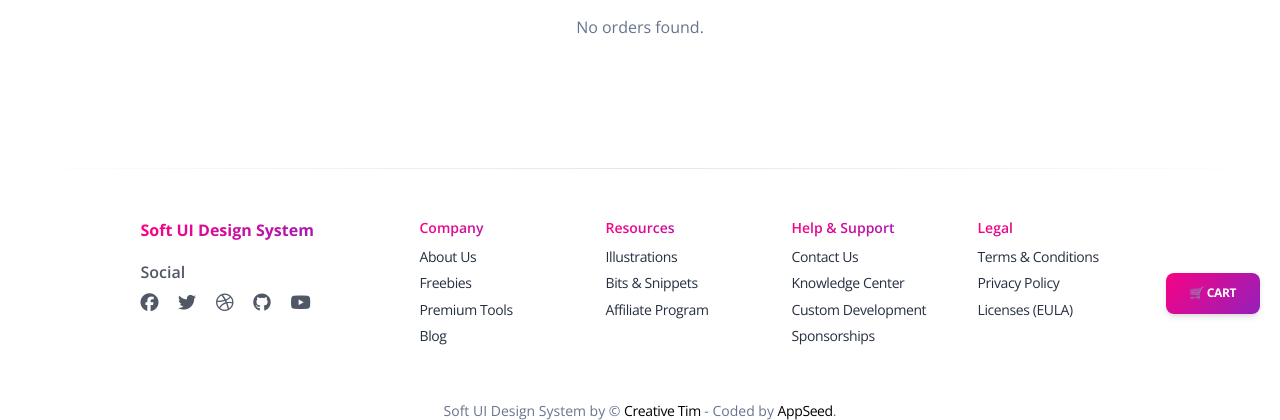
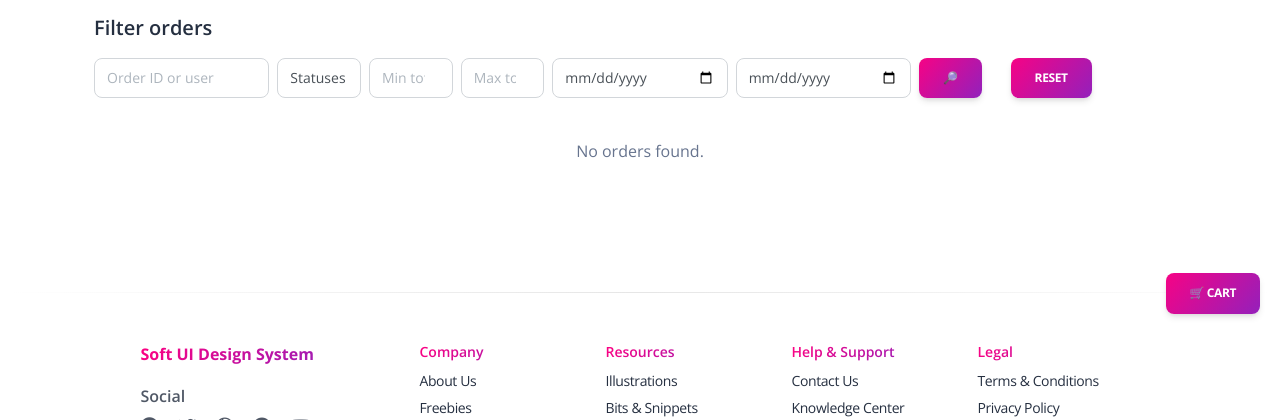
Before and after one commit to B0hdanR/minishop_manager, a Django app: page /orders/ in a window 1280 px wide. Shown: the part 450-870 px from the top of the page. Run offline with Django 5.2, Linux system fonts and the light colour scheme; the visitor is signed in with stand-in values (Sample User, id 1); data that the repository does not hold is empty; some libraries are stand-ins or nearby versions.

Commit message:
add OrderFilterMixin and Forms for filters in orders and myorders

```diff
--- a/shop/forms.py
+++ b/shop/forms.py
@@ -17,3 +17,59 @@ class OrderStatusUpdateForm(forms.ModelForm):
     class Meta:
         model = Order
         fields = ["status"]
+
+class OrderFilterForm(forms.Form):
+    name = forms.CharField(
+        max_length=100,
+        required=False,
+        label="",
+        widget=forms.TextInput(attrs={
+            "placeholder": "Order ID or user",
+            "class": "form-control",
+        }),
+    )
+    status = forms.ChoiceField(
+        required=False,
+        choices=[("", "Statuses")] + Order.STATUS_CHOICES,
+        widget=forms.Select(attrs={"class": "form-control"}),
+    )
+
+    total_min = forms.DecimalField(
+        required=False,
+        min_value=0,
+        label="Min total",
+        widget=forms.NumberInput(attrs={
+            "class": "form-control",
+            "placeholder": "Min total",
+        }),
+    )
+
+    total_max = forms.DecimalField(
+        required=False,
+        min_value=0,
+        label="Max total",
+        widget=forms.NumberInput(attrs={
+            "class": "form-control",
+            "placeholder": "Max total",
+        }),
+    )
+
+    date_from = forms.DateField(
+        required=False,
+        widget=forms.DateInput(attrs={
+            "type": "date",
+            "class": "form-control",
+        }),
+    )
+
+    date_to = forms.DateField(
+        required=False,
+        widget=forms.DateInput(attrs={
+            "type": "date",
+            "class": "form-control",
+        }),
+    )
+
+    class Meta:
+        model = Order
+        fields = ["status"]
--- /dev/null
+++ b/shop/mixins.py
@@ -0,0 +1,56 @@
+from django.db.models import Sum, F
+from shop.forms import OrderFilterForm
+from shop.models import Order
+
+
+class OrderFilterMixin:
+    filter_from_class = OrderFilterForm
+
+    def get_base_queryset(self):
+        return (
+            Order.objects.
+            select_related("user").
+            prefetch_related("items__product").
+            annotate(total=Sum(F("items__quantity")*F("items__product__price")))
+        )
+
+    def get_queryset(self):
+        queryset = self.get_base_queryset()
+        form = self.filter_from_class(self.request.GET)
+
+        if form.is_valid():
+            name = form.cleaned_data.get("name")
+            status = form.cleaned_data.get("status")
+            total_min = form.cleaned_data.get("total_min")
+            total_max = form.cleaned_data.get("total_max")
+            date_from = form.cleaned_data.get("date_from")
+            date_to = form.cleaned_data.get("date_to")
+
+            if name:
+                if name.isdigit():
+                    queryset = queryset.filter(id=int(name))
+                else:
+                    queryset = queryset.filter(user__username__icontains=name)
+
+
+            if status:
+                queryset = queryset.filter(status=status)
+
+            if total_min is not None:
+                queryset = queryset.filter(total__gte=total_min)
+            if total_max is not None:
+                queryset = queryset.filter(total__lte=total_max)
+
+            if date_from:
+                queryset = queryset.filter(created_at__date__gte=date_from)
+            if date_to:
+                queryset = queryset.filter(created_at__date__lte=date_to)
+        self.filter_form = form
+        return queryset
+
+    def get_context_data(self, **kwargs):
+        context = super().get_context_data(**kwargs)
+        context["filter_form"] = getattr(
+            self, "filter_form", self.filter_from_class()
+        )
+        return context
--- a/shop/views.py
+++ b/shop/views.py
@@ -1,6 +1,7 @@
 from django.contrib.auth.decorators import login_required
 from django.contrib.auth.mixins import LoginRequiredMixin, UserPassesTestMixin
 from django.db import transaction
+from django.db.models import F, Sum, Q
 from django.shortcuts import render, get_object_or_404, redirect
 from django.urls import reverse_lazy
 from django.views import View, generic
@@ -8,8 +9,9 @@ from django.contrib.auth import get_user_model
 from django.views.decorators.http import require_POST
 from django.contrib import messages
 
+from shop.mixins import OrderFilterMixin
 from shop.models import Product, Order, ProductCategory, OrderItem
-from shop.forms import ProductForm, OrderStatusUpdateForm
+from shop.forms import ProductForm, OrderStatusUpdateForm, OrderFilterForm
 
 
 def index(request):
@@ -51,7 +53,7 @@ class ProductDeleteView(LoginRequiredMixin, generic.DeleteView):
     success_url = reverse_lazy("shop:product-list")
 
 
-class OrderListView(LoginRequiredMixin, UserPassesTestMixin, generic.ListView):
+class OrderListView(LoginRequiredMixin, UserPassesTestMixin, OrderFilterMixin, generic.ListView):
     model = Order
     paginate_by = 10
     ordering = ["-created_at"]
--- a/templates/shop/order_list.html
+++ b/templates/shop/order_list.html
@@ -1,5 +1,5 @@
 {% extends "layouts/base-presentation.html" %}
-{#{% load crispy_forms_filters %}#}
+{% load crispy_forms_tags %}
 
 {% block content %}
   <div class="container mt-sm-5">
@@ -14,6 +14,37 @@
         </div>
       </div>
     </div>
+    <h5 class="mb-3">Filter orders</h5>
+    <form method="get" class="row g-2 mb-4" >
+      <div class="col-md-2">
+        {{  filter_form.name }}
+      </div>
+      <div class="col-md-1">
+        {{  filter_form.status  }}
+      </div>
+      <div class="col-md-1">
+        {{  filter_form.total_min  }}
+      </div>
+      <div class="col-md-1">
+        {{  filter_form.total_max  }}
+      </div>
+      <div class="col-md-2">
+        {{  filter_form.date_from  }}
+      </div>
+      <div class="col-md-2">
+        {{  filter_form.date_to  }}
+      </div>
+      <div class="col-md-1">
+        <button class="btn bg-gradient-primary">
+          🔎
+        </button>
+      </div>
+      <div class="col-md-1">
+        <a href="{% url 'shop:order-list' %}" class="btn bg-gradient-primary">
+          Reset
+        </a>
+      </div>
+    </form>
   </div>
 
   <div class="container">
@@ -37,6 +68,7 @@
                 </a>
               </p>
               <p class="text-sm">Created: {{ order.created_at|date:"Y-m-d H:i" }}</p>
+              <p class="text-sm">Price: {{ order.get_total_price }}</p>
             </div>
           </div>
         </div>
--- a/templates/shop/product_detail.html
+++ b/templates/shop/product_detail.html
@@ -35,7 +35,7 @@
           <h4 class="text-danger"> Not available </h4>
           {% endif %}
         </p>
-        <a href="{% url 'shop:product-list' %}" target="blank" rel="nofollow" class="text-dark icon-move-right">Back to products
+        <a href="{% url 'shop:product-list' %}" class="btn bg-gradient-secondary icon-move-right">Back to products
           <i class="fas fa-arrow-right text-sm ms-1"></i>
         </a>
       </div>
```
Also changed, not shown: accounts/views.py (+5 -3 lines), templates/accounts/myorder_list.html (+32 -0 lines). Lines whose indentation alone changed are shown as unchanged.
